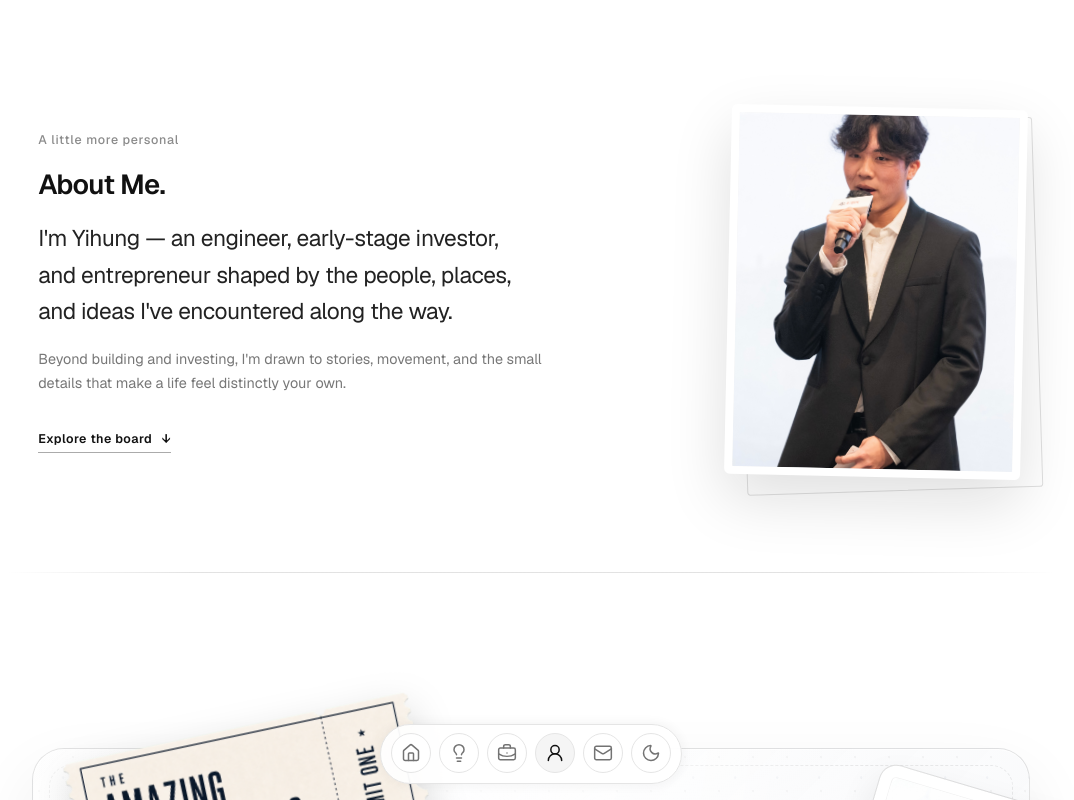
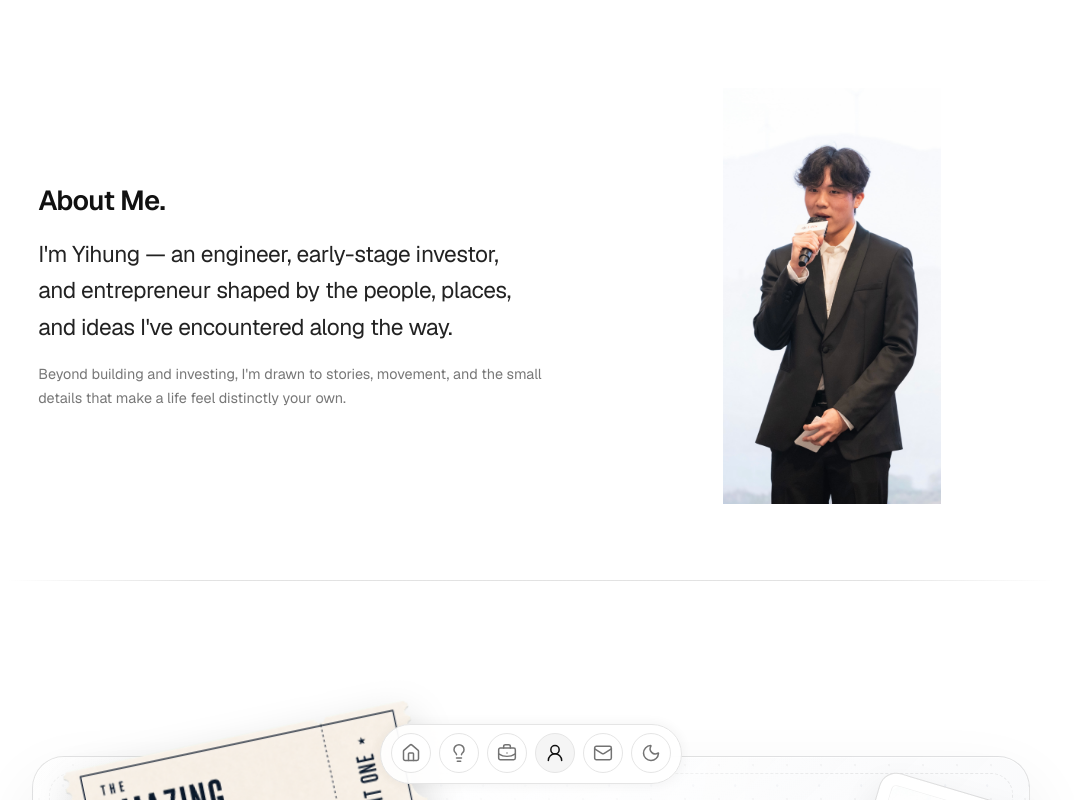
Before and after one commit to ayvhc/websitev2, a Next.js app: page /about in a window 1280 px wide. Shown: the whole page, without its empty margins (109-1183 px from the left). Built offline with nearby package versions, Linux system fonts and the light colour scheme.

Commit message:
Simplify About hero portrait

```diff
--- a/app/about/page.tsx
+++ b/app/about/page.tsx
@@ -7,7 +7,6 @@ export default function AboutPage() {
     <main className="about-shell">
       <section className="about-hero" aria-labelledby="about-hero-title">
         <div className="about-hero-copy">
-          <p className="about-hero-eyebrow">A little more personal</p>
           <h1 id="about-hero-title">About Me.</h1>
           <p className="about-hero-intro">
             I&apos;m Yihung — an engineer, early-stage investor, and entrepreneur
@@ -17,9 +16,6 @@ export default function AboutPage() {
             Beyond building and investing, I&apos;m drawn to stories, movement, and the
             small details that make a life feel distinctly your own.
           </p>
-          <a className="about-hero-link" href="#about-board">
-            Explore the board <span aria-hidden="true">↓</span>
-          </a>
         </div>
 
         <div className="about-hero-visual" aria-label="Portrait of Yihung Chen">
--- a/app/globals.css
+++ b/app/globals.css
@@ -756,14 +756,6 @@ button {
   max-width: 42rem;
 }
 
-.about-hero-eyebrow {
-  margin: 0 0 1rem;
-  color: #8b8b8b;
-  font-size: 0.78rem;
-  font-weight: 500;
-  letter-spacing: 0.06em;
-}
-
 .about-hero h1 {
   margin: 0;
   color: #111111;
@@ -793,68 +785,29 @@ button {
   line-height: 1.65;
 }
 
-.about-hero-link {
-  width: fit-content;
-  margin-top: 2rem;
-  display: inline-flex;
-  align-items: center;
-  gap: 0.58rem;
-  border-bottom: 1px solid rgba(17, 17, 17, 0.35);
-  color: #111111;
-  font-size: 0.78rem;
-  font-weight: 600;
-  letter-spacing: 0.04em;
-  line-height: 2;
-  text-decoration: none;
-  transition: gap 220ms ease, border-color 220ms ease;
-}
-
-.about-hero-link:hover,
-.about-hero-link:focus-visible {
-  gap: 0.82rem;
-  border-color: #111111;
-}
-
 .about-hero-visual {
   position: relative;
   justify-self: end;
-  width: min(18.5rem, 24vw);
-  aspect-ratio: 4 / 5;
-  transform: rotate(1.25deg);
-}
-
-.about-hero-visual::before {
-  position: absolute;
-  inset: 0.85rem -0.85rem -0.85rem 0.85rem;
-  content: "";
-  border: 1px solid rgba(17, 17, 17, 0.13);
-  border-radius: 0.2rem;
-  transform: rotate(-3deg);
+  width: min(24rem, 30vw);
+  height: min(29rem, 52svh);
 }
 
 .about-hero-photo {
   position: absolute;
   inset: 0;
-  overflow: hidden;
-  border: 0.55rem solid #ffffff;
-  border-radius: 0.35rem;
-  background: #f5f5f5;
-  box-shadow: 0 24px 60px rgba(17, 17, 17, 0.13);
-  transition: transform 420ms cubic-bezier(0.22, 1, 0.36, 1), box-shadow 300ms ease;
+  transition: transform 360ms cubic-bezier(0.22, 1, 0.36, 1);
 }
 
 .about-hero-photo img {
   width: 100%;
   height: 100%;
   display: block;
-  border-radius: 0.08rem;
-  object-fit: cover;
+  object-fit: contain;
   object-position: center;
 }
 
 .about-hero-visual:hover .about-hero-photo {
-  transform: translateY(-0.35rem) rotate(-1deg) scale(1.018);
-  box-shadow: 0 30px 72px rgba(17, 17, 17, 0.17);
+  transform: scale(1.012);
 }
 
 .about-board-shell {
@@ -1210,7 +1163,8 @@ button {
 
   .about-hero-visual {
     justify-self: center;
-    width: min(15.5rem, 60vw);
+    width: min(20rem, 78vw);
+    height: min(25rem, 48svh);
   }
 
   .about-hero::after {
@@ -1302,8 +1256,7 @@ button {
     scroll-behavior: auto;
   }
 
-  .about-hero-photo,
-  .about-hero-link {
+  .about-hero-photo {
     transition: none;
   }
 
@@ -2125,13 +2078,8 @@ html[data-theme="dark"] .about-hero::after {
   background: linear-gradient(90deg, transparent, rgba(255, 255, 255, 0.12) 18%, rgba(255, 255, 255, 0.12) 82%, transparent);
 }
 
-html[data-theme="dark"] .about-hero-eyebrow {
-  color: var(--dark-dim);
-}
-
 html[data-theme="dark"] .about-hero h1,
-html[data-theme="dark"] .about-hero-intro,
-html[data-theme="dark"] .about-hero-link {
+html[data-theme="dark"] .about-hero-intro {
   color: var(--dark-text);
 }
 
@@ -2139,23 +2087,8 @@ html[data-theme="dark"] .about-hero-detail {
   color: var(--dark-muted);
 }
 
-html[data-theme="dark"] .about-hero-link {
-  border-color: rgba(255, 255, 255, 0.34);
-}
-
-html[data-theme="dark"] .about-hero-link:hover,
-html[data-theme="dark"] .about-hero-link:focus-visible {
-  border-color: var(--dark-text);
-}
-
-html[data-theme="dark"] .about-hero-visual::before {
-  border-color: rgba(255, 255, 255, 0.18);
-}
-
 html[data-theme="dark"] .about-hero-photo {
-  border-color: #f4f4f4;
-  background: #f4f4f4;
-  box-shadow: 0 26px 66px rgba(0, 0, 0, 0.42);
+  filter: drop-shadow(0 18px 34px rgba(0, 0, 0, 0.22));
 }
 
 html[data-theme="dark"] .about-empty-board {
```
